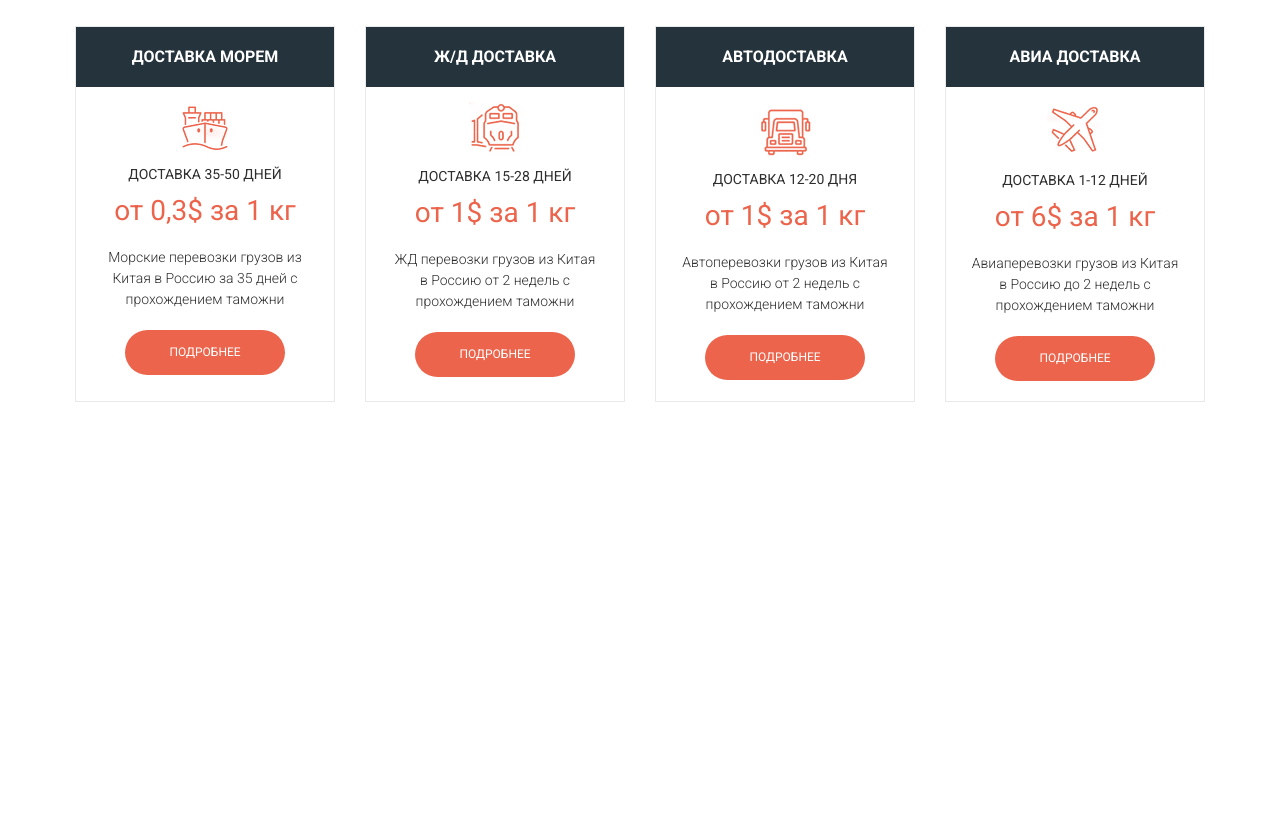
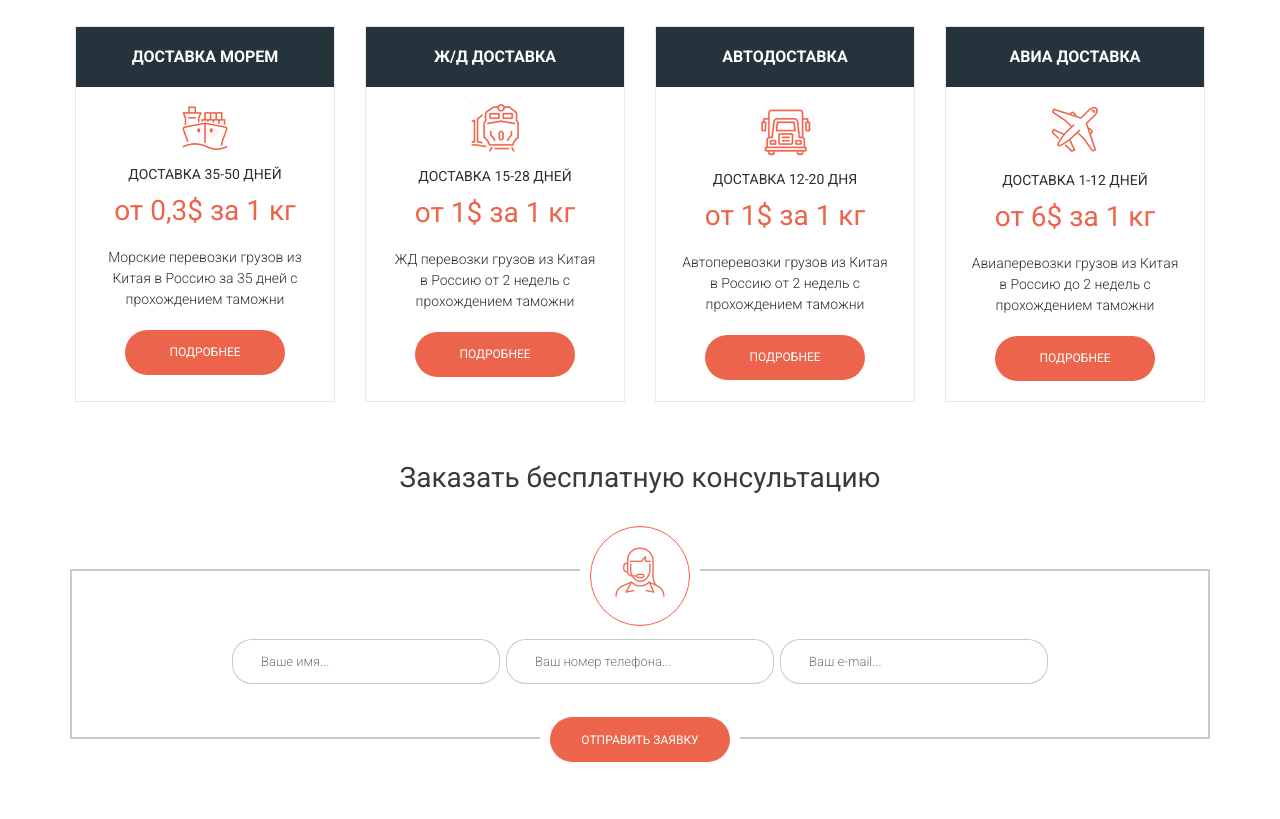
Before and after one commit to Daniil-Sharukha/GLOpt, a plain HTML site: page src/index.html in a window 1280 px wide. Shown: the part 2629-3448 px from the top of the page. Before the commit the page ends 3031 px from the top, so only its background shows below. Drawn offline with nearby package versions, Linux system fonts and the light colour scheme; files that its build step writes are made by us from their sources; a script that the page names is missing; files whose address does not match are found by name.

Commit message:
consultation adapt. section

```diff
--- a/src/index.html
+++ b/src/index.html
@@ -384,8 +384,31 @@
                         </div>
                     </div>
                 </div>
+            </div>
+        </div>
+    </section>
+
+    <section class="consultation">
+        <div class="container">
+            <div class="consultation__title">Заказать бесплатную консультацию</div>
 
 
+            <div class="consultation__wrapper">
+                <div class="consultation__icon__wrapper">
+                    <div class="consultation__icon">
+                        <img src="icons/consultation/support.png" alt="support">
+                    </div>
+                </div>
+
+                <form id="consultation__form" class="consultation__form" action="#">
+                    <input name="name" required placeholder="Ваше имя..." type="text">
+                    <input name="phone" required placeholder="Ваш номер телефона..." >
+                    <input name="email" required placeholder="Ваш e-mail..." type="email">
+                </form>
+
+                <div class="consultation__btn__wrapper">
+                    <button class="btn consultation__btn">Отправить заявку</button>
+                </div>
             </div>
         </div>
     </section>
--- a/src/sass/blocks/_agent.sass
+++ b/src/sass/blocks/_agent.sass
@@ -16,6 +16,7 @@
     .title
         color: $sec-color
         margin-top: 20px
+        text-transform: none
     &__subtitle
         max-width: 984px
         margin: 0 auto
--- /dev/null
+++ b/src/sass/blocks/_consultation.sass
@@ -0,0 +1,62 @@
+.consultation
+    padding: 55px 0 80px
+    &__title
+        font-size: 28px
+        text-align: center
+        color: #3a3a3a
+    &__wrapper
+        position: relative
+        min-height: 166px
+        margin-top: 70px
+        border: 2px solid rgba(0, 0, 0, 0.21)
+        padding: 68px 0 53px
+    &__icon
+        width: 100px
+        height: 100px
+        border-radius: 100%
+        border: 1px solid $main-color
+        margin: 0 auto
+        &__wrapper
+            width: 120px
+            position: absolute
+            top: -45px
+            background-color: $sec-color
+            left: 50%
+            transform: translateX(-50%)
+        img
+            display: block
+            margin: 0 auto
+            padding-top: 15%
+    &__form
+        display: flex
+        justify-content: center
+        input
+            margin: 0 3px
+            padding: 17px 28px
+            width: 268px
+            height: 45px
+            border: solid 1px rgba(0, 0, 0, 0.21)
+            border-radius: 20px
+            font-size: 13px
+            font-weight: 300
+            color: #000
+    &__btn
+        width: 180px
+        margin: 0 auto
+        &__wrapper
+            position: absolute
+            width: 200px
+            left: 50%
+            transform: translateX(-50%)
+            bottom: -25px
+            background-color: $sec-color
+
+@media ( max-width: 768px )
+    .container
+        max-width: 540px
+    .consultation
+        &__form
+            flex-direction: column
+            align-items: center
+            input
+                margin: 7px 0
--- a/src/sass/style.sass
+++ b/src/sass/style.sass
@@ -22,6 +22,8 @@
 @import 'blocks/job'
 @import 'blocks/agent'
 @import 'blocks/price'
+@import 'blocks/consultation'
+
 
 
 
```
Also changed, not shown: dist/index.html (+1 -1 lines), dist/css/style.min.css.
